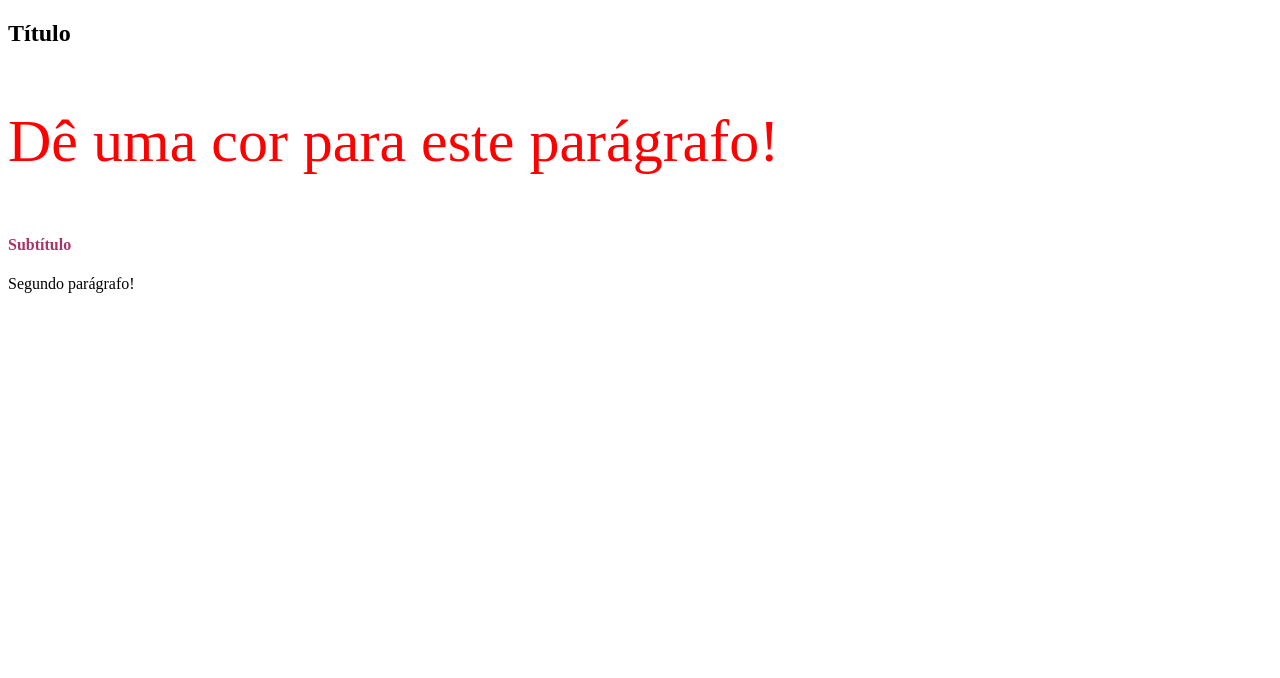
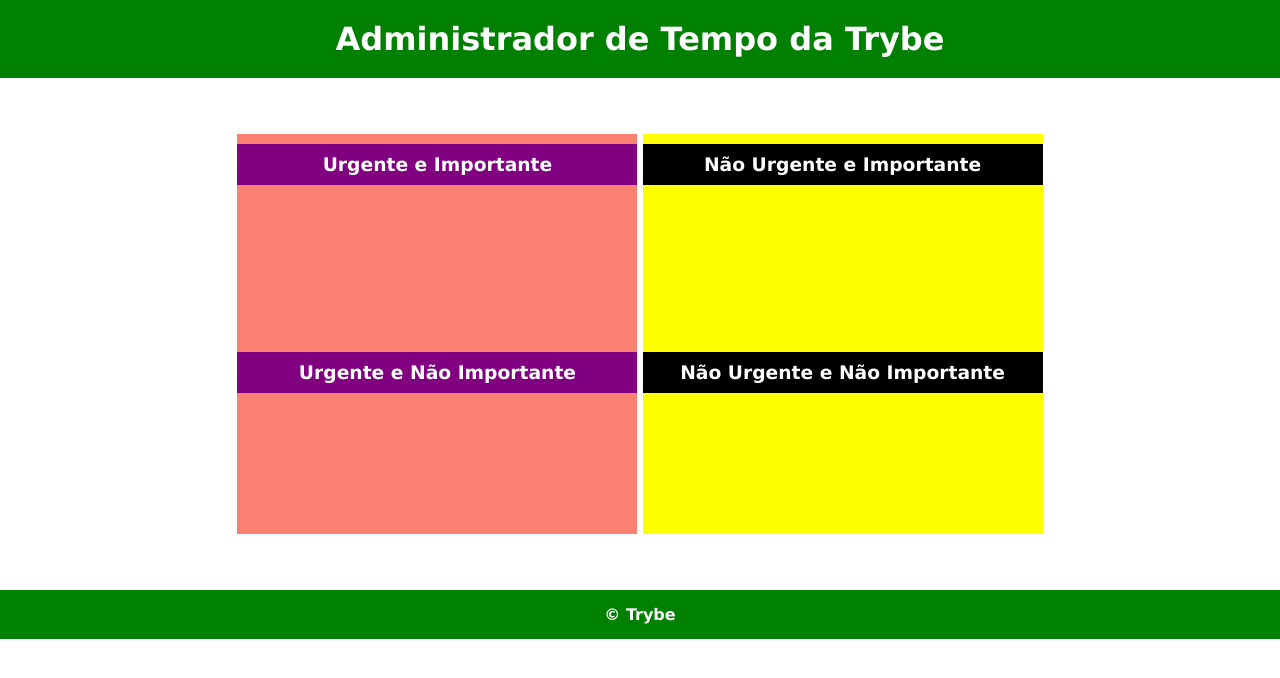
Before and after one commit to gabrielcmm/trybe-exercicios, a plain HTML site: page 1.fundamentos/secao-04-Javascript-dom-eventos-e-webstorage/dia-01-dom-e-seletores/index.html in a window 1280 px wide. Drawn offline with Linux system fonts and the light colour scheme.

Commit message:
1/4.1 - qual seletor usar

```diff
--- a/1.fundamentos/secao-04-Javascript-dom-eventos-e-webstorage/dia-01-dom-e-seletores/index.html
+++ b/1.fundamentos/secao-04-Javascript-dom-eventos-e-webstorage/dia-01-dom-e-seletores/index.html
@@ -1,28 +1,37 @@
 <!DOCTYPE html>
-<html lang="en">
+<html lang="pt-br">
   <head>
     <meta charset="UTF-8" />
-    <meta http-equiv="X-UA-Compatible" content="IE=edge" />
     <meta name="viewport" content="width=device-width, initial-scale=1.0" />
-    <title>Document</title>
+    <link rel="stylesheet" href="style.css" />
+    <title>Administrador do Tempo</title>
   </head>
-  <body>
-    <header>
-      <h2 id="page-title">Título</h2>
-      <p id="paragraph" class="main-Paragraph">
-        Dê uma cor para este parágrafo!
-      </p>
-      <h4 id="subtitle">Subtítulo</h4>
-      <p id="second-paragraph" class="main-Paragraph">Segundo parágrafo!</p>
+  <body id="container">
+    <header id="header-container">
+      <h1>Administrador de Tempo da Trybe</h1>
     </header>
-    <script>
-      const paragraph = document.getElementById("paragraph");
-      paragraph.style.color = "red";
-      const paragraphs = document.getElementsByClassName("main-Paragraph");
-      paragraphs[0].style.fontSize = "60px";
-      paragraphs[0].style.color = "red";
-      const subtitle = document.getElementsByTagName("h4");
-      subtitle[0].style.color = "rgb(170, 51, 106)";
-    </script>
+
+    <section class="emergency-tasks">
+      <div>
+        <h3>Urgente e Importante</h3>
+      </div>
+      <div>
+        <h3>Urgente e Não Importante</h3>
+      </div>
+    </section>
+
+    <section class="no-emergency-tasks">
+      <div>
+        <h3>Não Urgente e Importante</h3>
+      </div>
+      <div>
+        <h3>Não Urgente e Não Importante</h3>
+      </div>
+    </section>
+
+    <footer id="footer-container">
+      <div>&copy; Trybe</div>
+    </footer>
+    <script src="script.js"></script>
   </body>
 </html>
--- a/1.fundamentos/secao-04-Javascript-dom-eventos-e-webstorage/dia-01-dom-e-seletores/script.js
+++ b/1.fundamentos/secao-04-Javascript-dom-eventos-e-webstorage/dia-01-dom-e-seletores/script.js
@@ -0,0 +1,19 @@
+const header = document.querySelector("#header-container");
+const emergency = document.querySelector(".emergency-tasks");
+const notEmergency = document.querySelector(".no-emergency-tasks");
+const emergencyH3 = document.querySelectorAll(".emergency-tasks div h3");
+const notEmergencyH3 = document.querySelectorAll(".no-emergency-tasks div h3");
+const footer = document.querySelector("#footer-container");
+header.style.backgroundColor = "green";
+
+emergency.style.backgroundColor = "salmon";
+
+emergencyH3[0].style.backgroundColor = "purple";
+emergencyH3[1].style.backgroundColor = "purple";
+
+notEmergency.style.backgroundColor = "yellow";
+
+notEmergencyH3[0].style.backgroundColor = "black";
+notEmergencyH3[1].style.backgroundColor = "black";
+
+footer.style.backgroundColor = "green";
--- /dev/null
+++ b/1.fundamentos/secao-04-Javascript-dom-eventos-e-webstorage/dia-01-dom-e-seletores/style.css
@@ -0,0 +1,52 @@
+* {
+  margin: 0;
+}
+
+#container {
+  font-family: Verdana, Geneva, Tahoma, sans-serif;
+  text-align: center;
+}
+
+#header-container {
+  color: white;
+  padding: 20px;
+}
+
+.emergency-tasks {
+  display: inline-block;
+  height: 400px;
+  margin: 56px 0;
+  width: 400px;
+}
+
+.emergency-tasks div {
+  height: 198px;
+}
+.emergency-tasks h3 {
+  color: white;
+  margin-top: 10px;
+  padding: 10px;
+}
+
+.no-emergency-tasks {
+  display: inline-block;
+  height: 400px;
+  width: 400px;
+}
+
+.no-emergency-tasks div {
+  height: 198px;
+}
+
+.no-emergency-tasks h3 {
+  color: white;
+  margin-top: 10px;
+  padding: 10px;
+}
+
+#footer-container {
+  color: white;
+  font-weight: 700;
+  padding: 15px;
+  text-align: center;
+}
```
